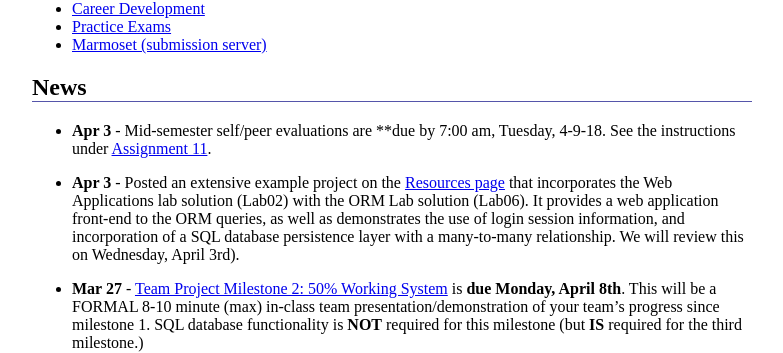
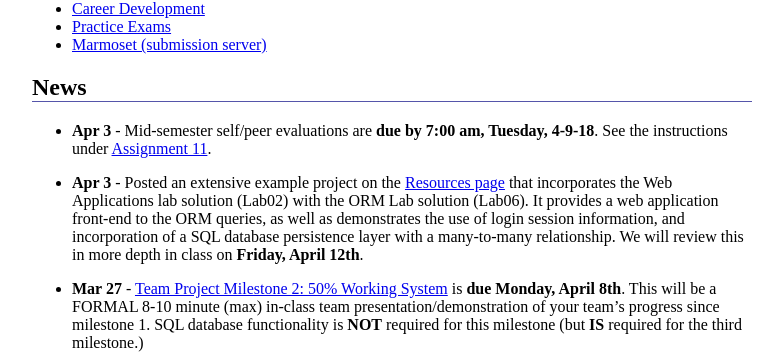
Before and after one commit to ycpcs/cs320-spring2019, a Jekyll site: the page built from index.md, in a window 1280 px wide. Shown: the part 401-754 px from the top of the page, without its empty margins (248-1031 px from the left). Built offline with Jekyll 4.4.1, drawn with Linux system fonts in a browser that asks for light colours.

Commit message:
more scheudle edits

```diff
--- a/index.md
+++ b/index.md
@@ -46,9 +46,9 @@ All information about the course will be posted here.
 
 -->
 
-* **Apr 3** - Mid-semester self/peer evaluations are **due by 7:00 am, Tuesday, 4-9-18.  See the instructions under [Assignment 11](assign/assign11.html).
+* **Apr 3** - Mid-semester self/peer evaluations are **due by 7:00 am, Tuesday, 4-9-18**.  See the instructions under [Assignment 11](assign/assign11.html).
 
-* **Apr 3** - Posted an extensive example project on the [Resources page](./resources) that incorporates the Web Applications lab solution (Lab02) with the ORM Lab solution (Lab06).  It provides a web application front-end to the ORM queries, as well as demonstrates the use of login session information, and incorporation of a SQL database persistence layer with a many-to-many relationship. We will review this on Wednesday, April 3rd).
+* **Apr 3** - Posted an extensive example project on the [Resources page](./resources) that incorporates the Web Applications lab solution (Lab02) with the ORM Lab solution (Lab06).  It provides a web application front-end to the ORM queries, as well as demonstrates the use of login session information, and incorporation of a SQL database persistence layer with a many-to-many relationship. We will review this in more depth in class on **Friday, April 12th**.
 
 * **Mar 27** - [Team Project Milestone 2: 50% Working System](assign/assign03.html) is **due Monday, April 8th**.  This will be a FORMAL 8-10 minute (max) in-class team presentation/demonstration of your team's progress since milestone 1.  SQL database functionality is **NOT** required for this milestone (but **IS** required for the third milestone.)
 
```
Also changed, not shown: resources/index.md (+1 -1 lines).
